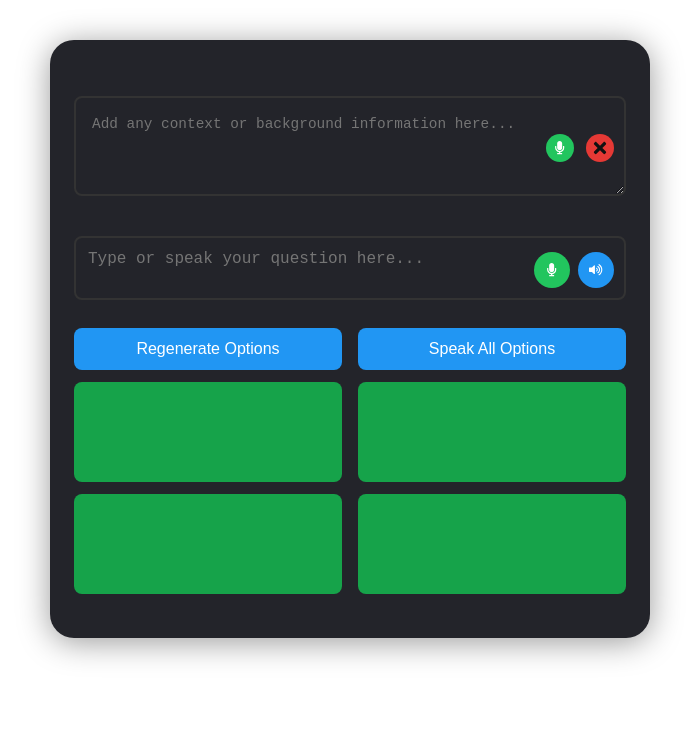
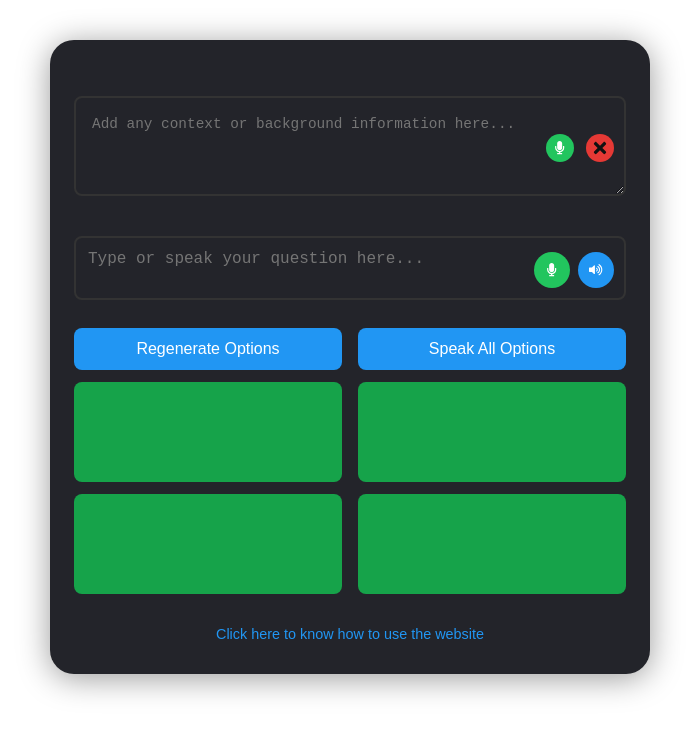
Before and after one commit to ShambhaviNK/tejuWebAppNew, a Next.js app in the folder teju-webnew-ui/: page / in a window 1280 px wide. Shown: the top 734 px of the page, without its empty margins (290-989 px from the left). Built offline with nearby package versions, Linux system fonts and the light colour scheme.

Commit message:
added document link

```diff
--- a/teju-webnew-ui/src/app/components/MainInterface.styles.ts
+++ b/teju-webnew-ui/src/app/components/MainInterface.styles.ts
@@ -244,3 +244,17 @@ export const ContextClearButton = styled.button`
   outline: none;
   padding: 0;
 `;
+
+export const HelpLink = styled.a`
+  color: #2196f3;
+  text-decoration: none;
+  font-size: 0.9rem;
+  margin-top: 20px;
+  display: block;
+  text-align: center;
+  transition: color 0.2s;
+  &:hover {
+    color: #1976d2;
+    text-decoration: underline;
+  }
+`;
--- a/teju-webnew-ui/src/app/components/MainInterface.tsx
+++ b/teju-webnew-ui/src/app/components/MainInterface.tsx
@@ -1,7 +1,7 @@
 "use client";
 import React, { useState, useRef, useEffect} from "react";
 import { FaMicrophone, FaStop, FaVolumeUp, FaTimes } from "react-icons/fa";
-import { Container, SmallButton, ButtonRow, OptionsContainer, ContextTextArea, ContextTextAreaContainer, ContextMicIcon, ContextClearButton, TextAreaContainer, TextAreaWithIcon, MicIcon, SpeakerIcon, OptionsRow, OptionButton, ErrorMsg } from "./MainInterface.styles";
+import { Container, SmallButton, ButtonRow, OptionsContainer, ContextTextArea, ContextTextAreaContainer, ContextMicIcon, ContextClearButton, TextAreaContainer, TextAreaWithIcon, MicIcon, SpeakerIcon, OptionsRow, OptionButton, ErrorMsg, HelpLink } from "./MainInterface.styles";
 
 // Minimal type definitions for SpeechRecognition API if not present
 declare global {
@@ -553,6 +553,13 @@ export default function MainInterface() {
           <OptionButton $clicked = {clicked === 3} onClick={() => handleSpeakOption(options[3], 3)}>{options[3]}</OptionButton>
         </OptionsRow>
       </OptionsContainer>
+      <HelpLink
+        href="https://drive.google.com/file/d/1atImcQoBWlJf8ELizJYXaGdweGA7cDTP/view?usp=sharing"
+        target="_blank"
+        rel="noopener noreferrer"
+      >
+        Click here to know how to use the website
+      </HelpLink>
     </Container>
   );
 }
```
